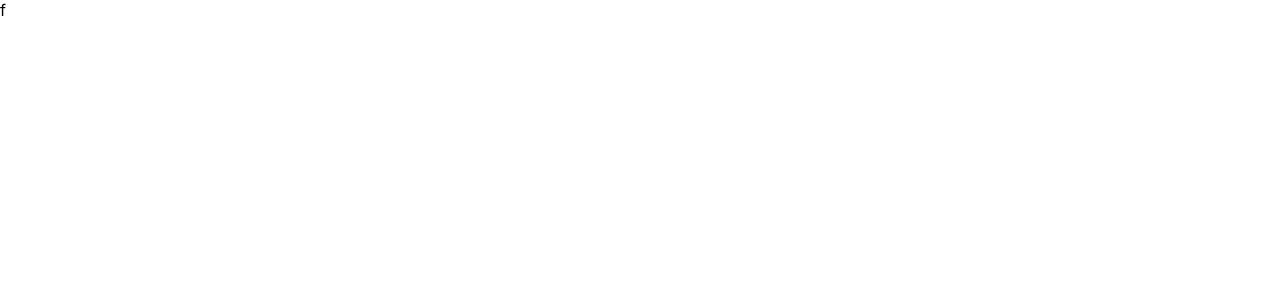
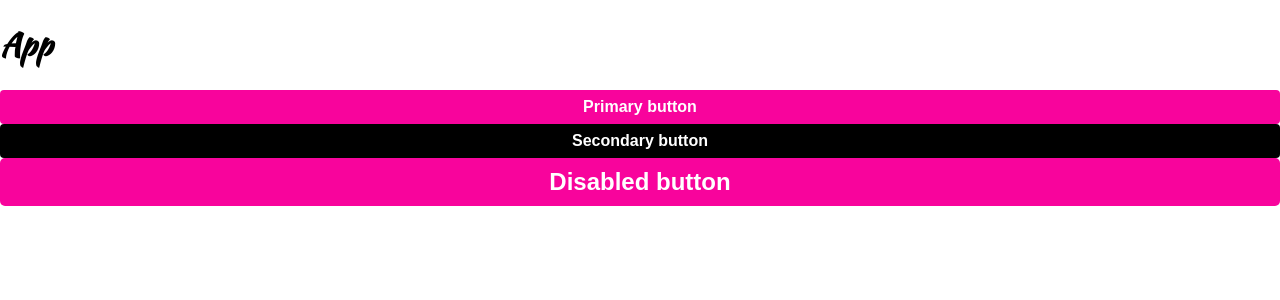
Before and after one commit to GogaImerlishvili/Styled-components_React, a React (Create React App) app: page / in a window 1280 px wide. Shown: the top 300 px of the page. Built offline with nearby package versions, Linux system fonts and the light colour scheme.

Commit message:
initial commit

```diff
--- a/package.json
+++ b/package.json
@@ -8,7 +8,9 @@
     "@testing-library/user-event": "^13.5.0",
     "react": "^18.0.0",
     "react-dom": "^18.0.0",
+    "react-router-dom": "^6.3.0",
     "react-scripts": "5.0.1",
+    "styled-components": "^5.3.5",
     "web-vitals": "^2.1.4"
   },
   "scripts": {
--- a/public/index.html
+++ b/public/index.html
@@ -25,6 +25,7 @@
       Learn how to configure a non-root public URL by running `npm run build`.
     -->
     <title>React App</title>
+    <link href="https://fonts.googleapis.com/css2?family=Kaushan+Script&family=Montserrat:wght@200&family=Rowdies&display=swap" rel="stylesheet">
   </head>
   <body>
     <noscript>You need to enable JavaScript to run this app.</noscript>
--- a/src/components/App.js
+++ b/src/components/App.js
@@ -1,5 +1,26 @@
+import { Button } from "../components/common";
+import { createGlobalStyle } from "styled-components";
+
+const GlobalStyle = createGlobalStyle`
+  body{
+    background:white;
+    min-height: 100vh;
+    margin:0;
+    color:black;
+    font-family: 'Kaushan Script';
+  }
+`;
+
 function App() {
-  return <div className="App">f</div>;
+  return (
+    <>
+      <GlobalStyle />
+      <h1>App</h1>
+      <Button priamry>Primary button</Button>
+      <Button secondary>Secondary button</Button>
+      <Button large>Disabled button</Button>
+    </>
+  );
 }
 
 export default App;
--- /dev/null
+++ b/src/components/common/Button.js
@@ -0,0 +1,29 @@
+import styled, { css } from "styled-components";
+
+export const Button = styled.button`
+  color: white;
+  background: ${(p) => (p.secondary ? "black" : "#f8049c")};
+  font-weight: bold;
+  ${(p) =>
+    p.large
+      ? css`
+          padding: 10px;
+          border-radius: 5px;
+          font-size: 1.5em;
+        `
+      : css`
+          padding: 8px;
+          border-radius: 4px;
+          font-size: 1em;
+        `}
+
+  border: none;
+  width: 100%;
+  display: block;
+  white-space: none;
+
+  &:disabled {
+    background: #eee;
+    color: #666;
+  }
+`;
--- /dev/null
+++ b/src/components/common/index.js
@@ -0,0 +1 @@
+export * from "./Button";
```
Also changed, not shown: src/components/pages/Home.js (added, +7 -0 lines), src/components/pages/Login.js (added, +7 -0 lines), 1 other file (tests, documents, lock files or other folders).
